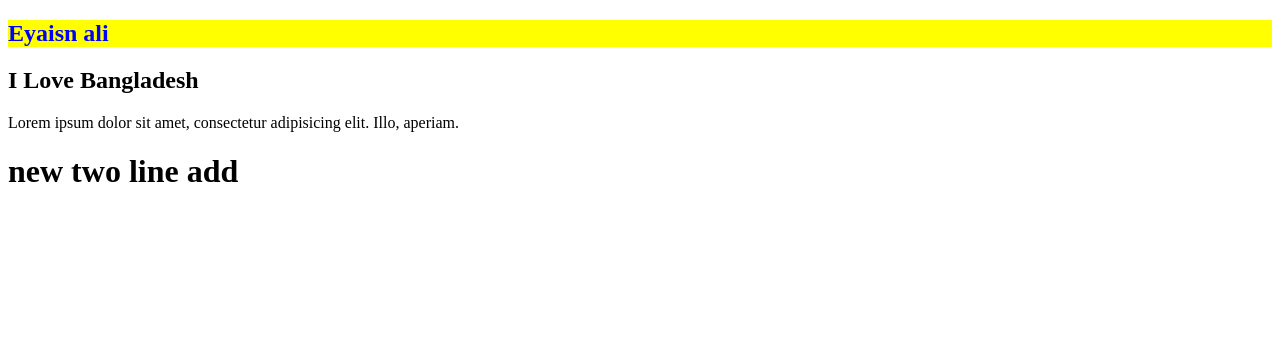
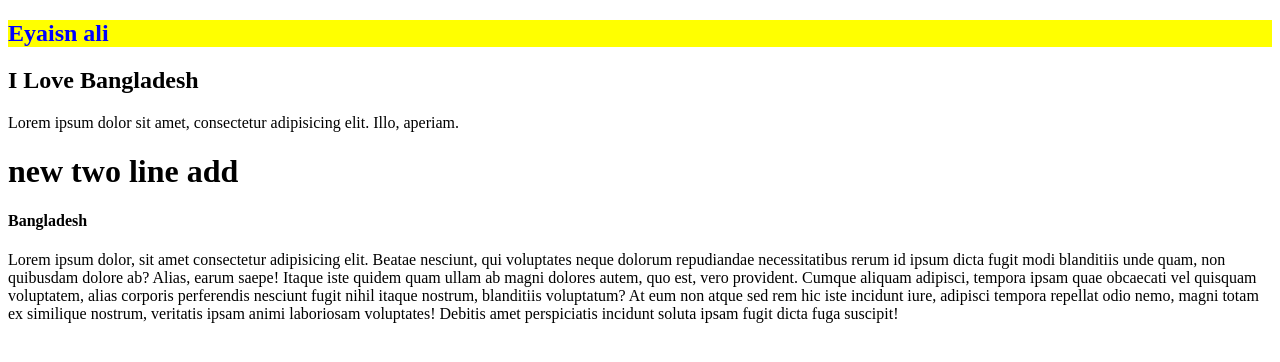
Before and after one commit to Eyasin81/git81, a plain HTML site: page index.html in a window 1280 px wide. Drawn offline with Linux system fonts and the light colour scheme.

Commit message:
git new paragrap

```diff
--- a/index.html
+++ b/index.html
@@ -14,5 +14,8 @@
     <p>Lorem ipsum dolor sit amet, consectetur adipisicing elit. Illo, aperiam.</p>
     <!-- BranchA  -->
     <h1>new two line add</h1>
+    <!-- new paragrah add -->
+   <h4>Bangladesh</h4>
+   <p>Lorem ipsum dolor, sit amet consectetur adipisicing elit. Beatae nesciunt, qui voluptates neque dolorum repudiandae necessitatibus rerum id ipsum dicta fugit modi blanditiis unde quam, non quibusdam dolore ab? Alias, earum saepe! Itaque iste quidem quam ullam ab magni dolores autem, quo est, vero provident. Cumque aliquam adipisci, tempora ipsam quae obcaecati vel quisquam voluptatem, alias corporis perferendis nesciunt fugit nihil itaque nostrum, blanditiis voluptatum? At eum non atque sed rem hic iste incidunt iure, adipisci tempora repellat odio nemo, magni totam ex similique nostrum, veritatis ipsam animi laboriosam voluptates! Debitis amet perspiciatis incidunt soluta ipsam fugit dicta fuga suscipit!</p>
 </body>
 </html>
```
